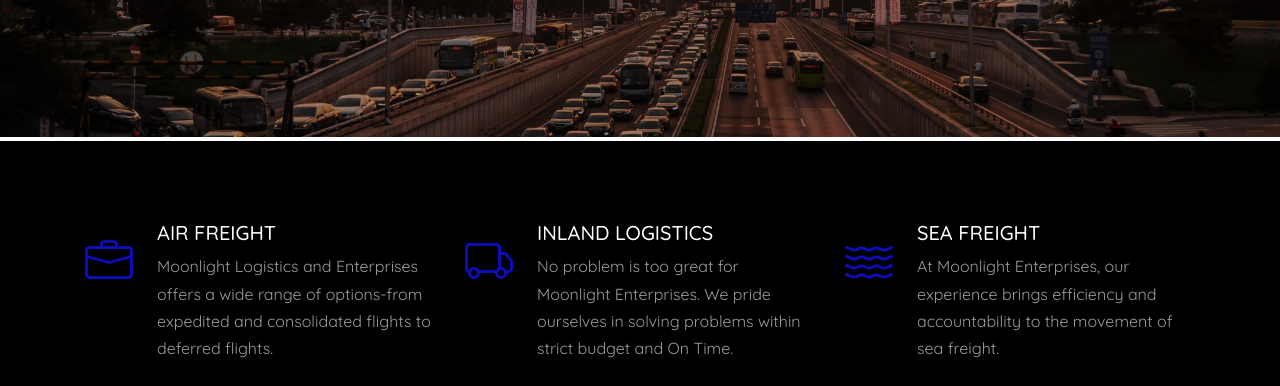
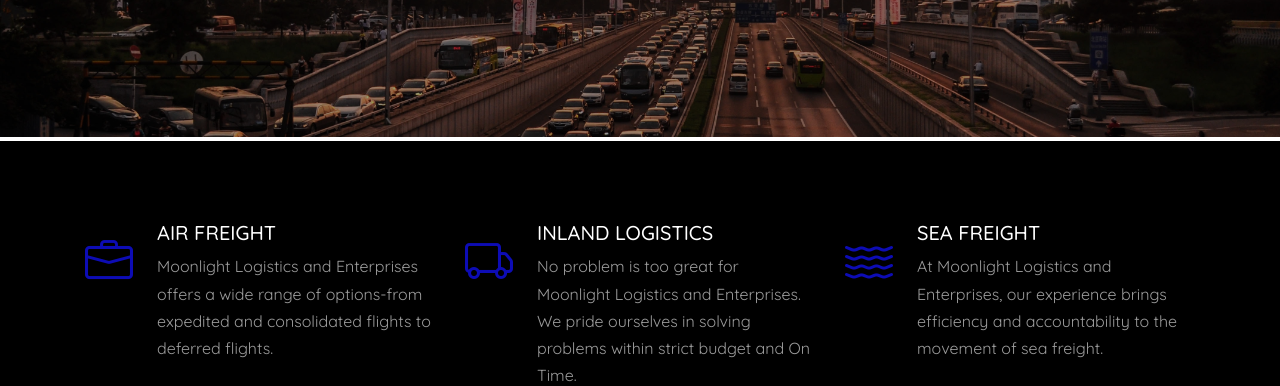
Before and after one commit to vostechnologies/Moonlight_Logistics, a plain HTML site: page services.html in a window 1280 px wide. Shown: the part 414-800 px from the top of the page. Drawn offline with Linux system fonts and the light colour scheme; files whose address does not match are found by name.

Commit message:
services info update

```diff
--- a/services.html
+++ b/services.html
@@ -117,7 +117,7 @@
               <div class="unit-4-icon mr-4"><span class="text-primary bi-truck"></span></div>
               <div>
                 <h3>INLAND LOGISTICS</h3>
-                <p>No problem is too great for Moonlight Enterprises. We pride ourselves in solving problems within strict
+                <p>No problem is too great for Moonlight Logistics and Enterprises. We pride ourselves in solving problems within strict
                   budget and On Time.</p>
 
               </div>
@@ -128,7 +128,7 @@
               <div class="unit-4-icon mr-4"><span class="text-primary bi-water"></span></div>
               <div>
                 <h3>SEA FREIGHT</h3>
-                <p>At Moonlight Enterprises, our experience brings efficiency and accountability to the movement of sea
+                <p>At Moonlight Logistics and Enterprises, our experience brings efficiency and accountability to the movement of sea
                   freight.</p>
 
               </div>
```
